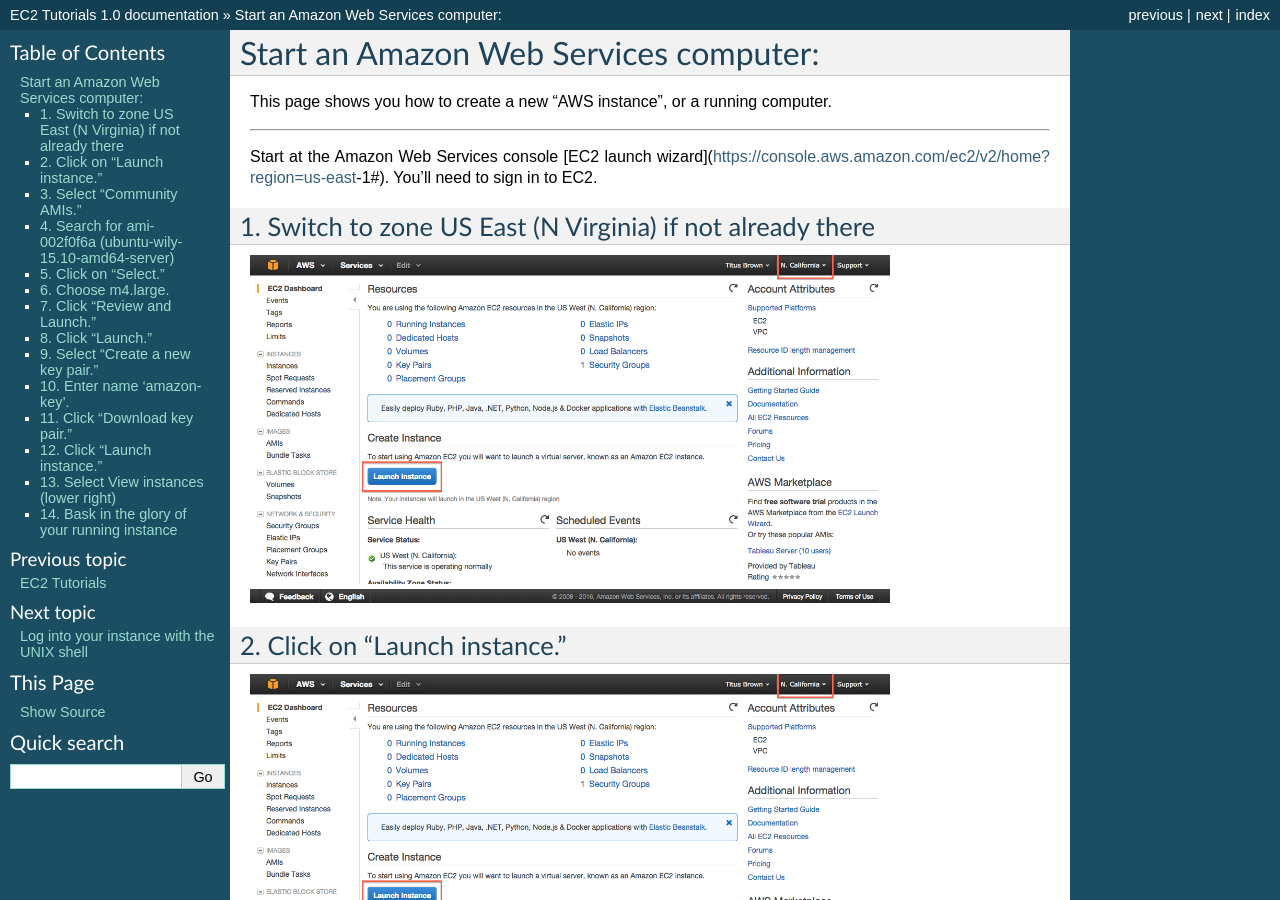
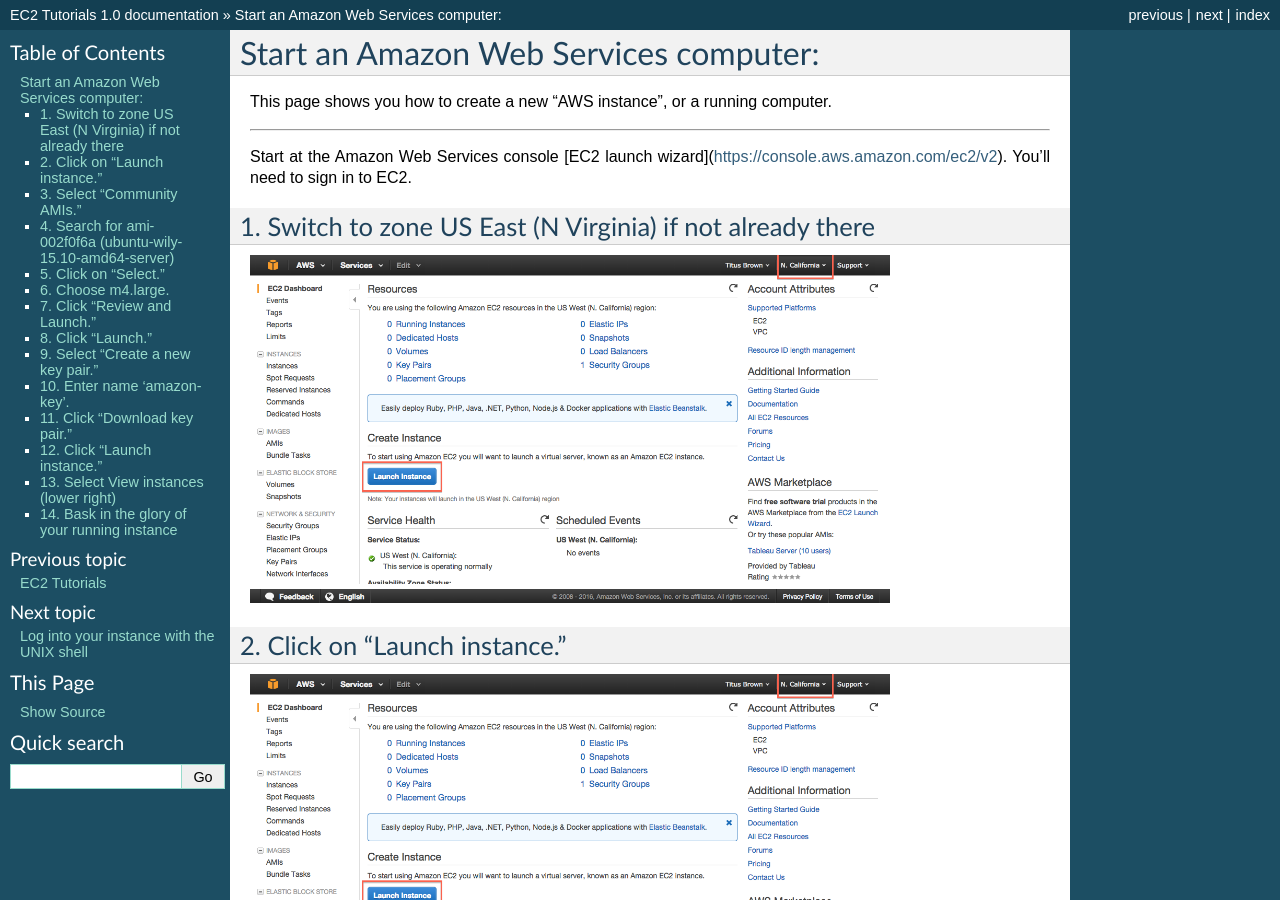
Before and after one commit to germs-lab/ec2-tutorials, a Sphinx documentation site: the page built from docs/boot.rst, in a window 1280 px wide and 900 px high. Built offline with Sphinx 7.4.7, drawn with Linux system fonts in a browser that asks for light colours; some of the changed lines change nothing that is shown.

Commit message:
Update boot.rst

```diff
--- a/docs/boot.rst
+++ b/docs/boot.rst
@@ -7,7 +7,7 @@
 
 ----
 
-Start at the Amazon Web Services console [EC2 launch wizard](https://console.aws.amazon.com/ec2/v2/home?region=us-east-1#).  You'll need to sign in to EC2.
+Start at the Amazon Web Services console [EC2 launch wizard](https://console.aws.amazon.com/ec2/v2).  You'll need to sign in to EC2.
 
 1. Switch to zone US East (N Virginia) if not already there
 ===========================================================
```
